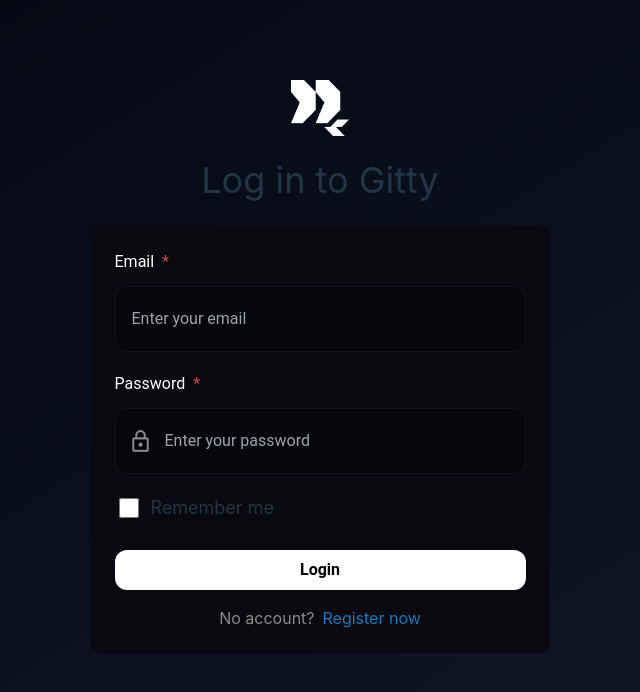
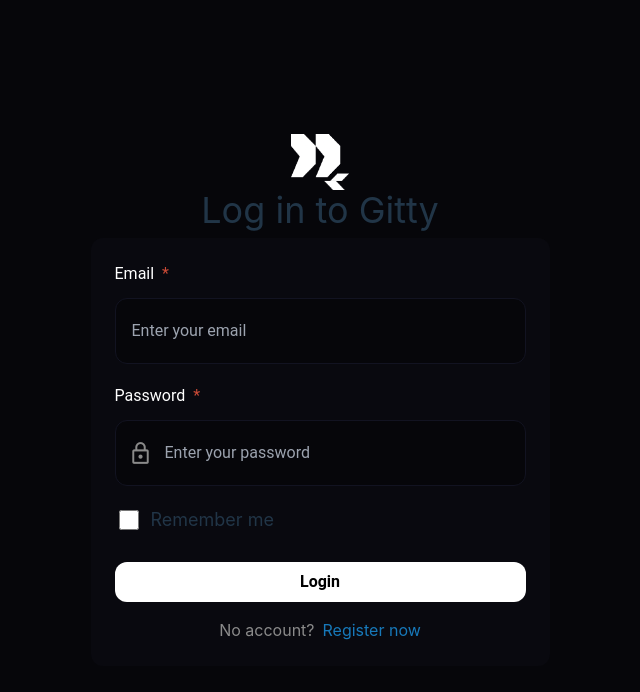
Before and after one commit to MaxwellPechman/Gitty, a React (Vite) app in the folder frontend/: page /login in a window 1280 px wide. Shown: the top 692 px of the page, without its empty margins (320-960 px from the left). Built offline with nearby package versions, Linux system fonts and the light colour scheme.

Commit message:
Changed LoginPage.tsx

```diff
--- a/frontend/src/components/pages/LoginPage.tsx
+++ b/frontend/src/components/pages/LoginPage.tsx
@@ -5,12 +5,12 @@
 export function LoginPage() {
     const navigate = useNavigate();
     return (
-        <div className="flex w-screen h-screen justify-center bg-gradient-to-br from-gray-950 to-gray-900">
-            <img className="h-14 mt-20 absolute" src={logo} alt="Gitty Logo"/>
-            <h1 className="mt-40 text-4xl absolute">Log in to Gitty</h1>
-            <div className="flex items-center justify-center mt-20">
-
-
+        <div className="flex flex-col w-screen h-screen justify-center bg-code-grey-950">
+            <div className="flex flex-col items-center justify-center">
+                <img className="h-14" src={logo} alt="Gitty Logo"/>
+                <h1 className="text-4xl">Log in to Gitty</h1>
+            </div>
+            <div className="flex items-center justify-center mt-2">
                 <form className="p-6 w-[459px] bg-code-grey-800 rounded-xl flex flex-col gap-y-5">
                     <div className="flex flex-col gap-y-3">
                         <div className="flex gap-x-2">
```
Lines whose indentation alone changed are shown as unchanged.
